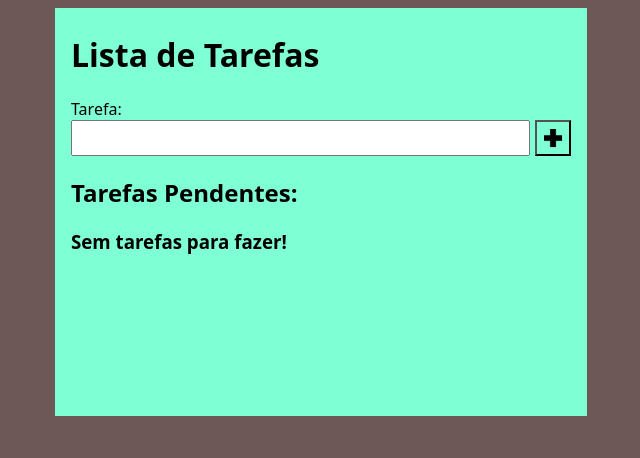
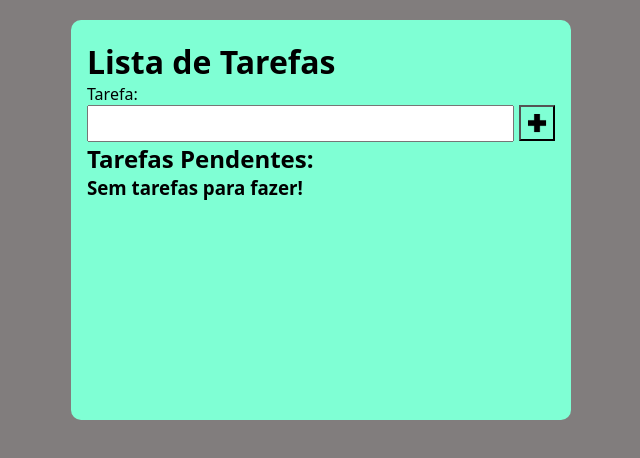
Before and after one commit to WendelSantosFS/React-Lista-de-Tarefas, a React (Vite) app: page / in a window 1280 px wide. Shown: the top 458 px of the page, without its empty margins (319-959 px from the left). Built offline with nearby package versions, Linux system fonts and the light colour scheme.

Commit message:
style: ajuste no Layout de fora

```diff
--- a/src/components/FormOne/index.jsx
+++ b/src/components/FormOne/index.jsx
@@ -28,6 +28,7 @@ export default function FormOne () {
             <h1>Lista de Tarefas</h1>
 
             <form onSubmit={handleSubmit}>
+
                 <div>
                     <label htmlFor="task">Tarefa:</label>
 
@@ -43,9 +44,7 @@ export default function FormOne () {
                         <button type="submit">
                             <img src="/mais.png" alt="" title="Adicionar tarefa"/>
                         </button>
-
                     </div>
-
                 </div>
 
                 <div id="renderTasks">
--- a/src/components/FormOne/styles.module.css
+++ b/src/components/FormOne/styles.module.css
@@ -5,6 +5,8 @@
     padding: 0.25rem 1rem;
     display: flex;
     flex-direction: column;
+    border-radius: 10px;
+    padding-top: 20px;
 }
 .inputTop  {
     display: flex;
@@ -12,8 +14,9 @@
 }
 .inputTop input[type="text"]  {
     width: 100%;
-    height: 30px;
+    height: 37px;
     font-size: 17px;
+    padding-left: 10px;
 }
 .inputTop button {
     width: 36px;
--- a/src/index.css
+++ b/src/index.css
@@ -1,10 +1,14 @@
 * {
+    margin: 0;
+    padding: 0;
+    box-sizing: border-box;
     font-family: system-ui, -apple-system, BlinkMacSystemFont, 'Segoe UI', Roboto, Oxygen, Ubuntu, Cantarell, 'Open Sans', 'Helvetica Neue', sans-serif;
 }
 body {
     display: flex;
     justify-content: center;
-    background-color: #6d5757;
+    margin-top: 20px;
+    background-color: #817d7d;
 }
 
 .pCompleted {
```
